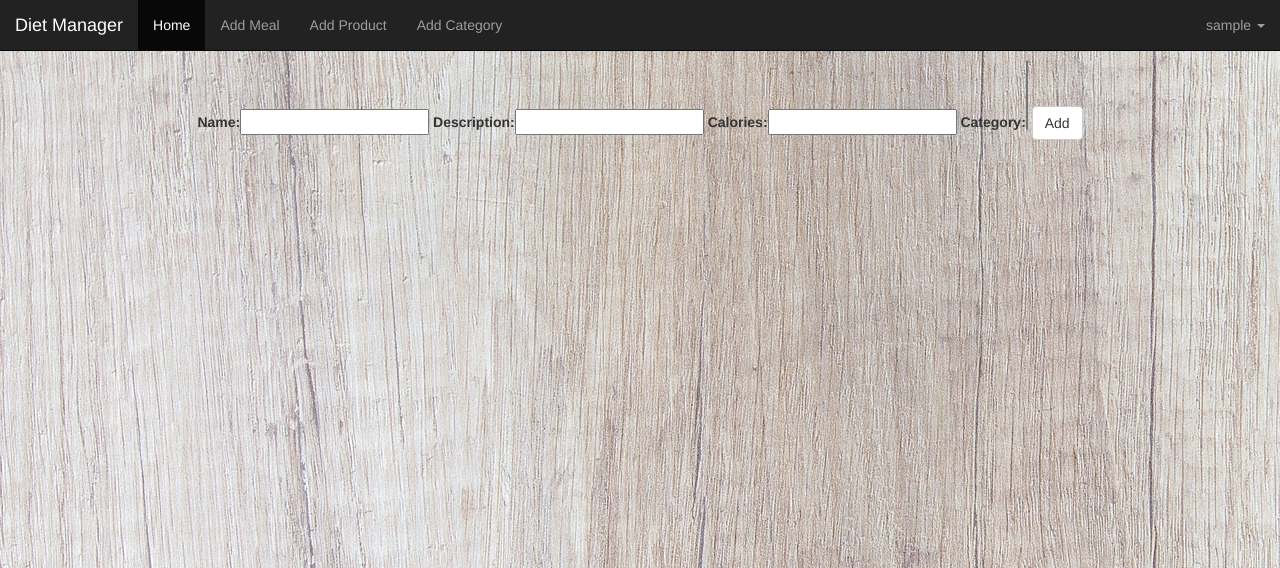
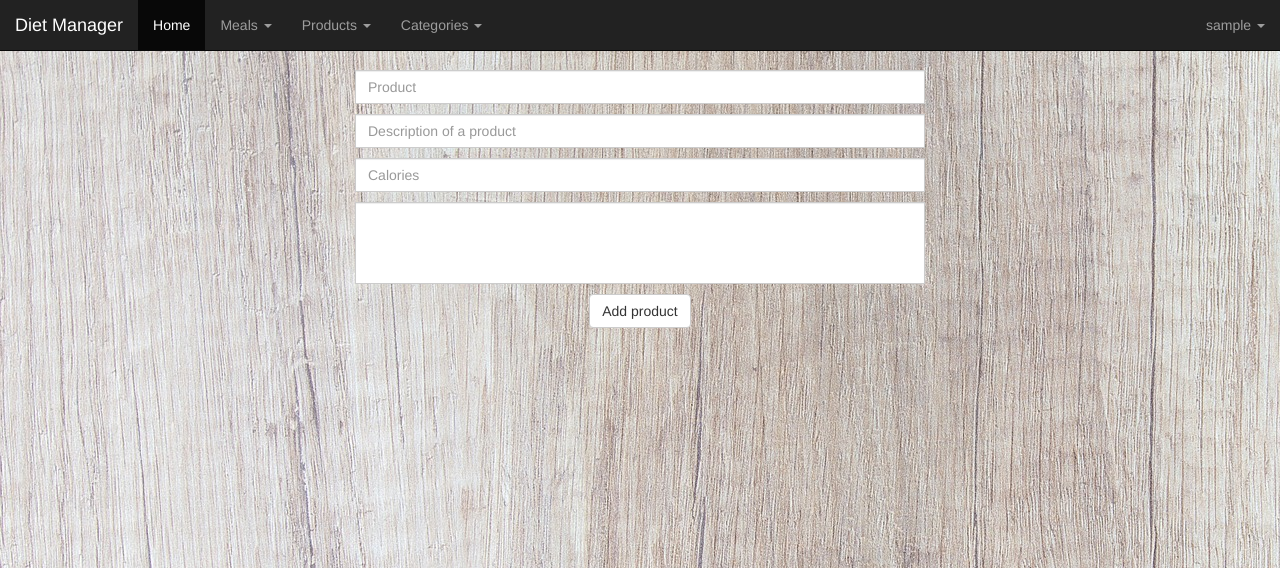
Before and after one commit to Stoiczkow/Diet_Manager, a Django app: page /add_product/ in a window 1280 px wide. Shown: the top 568 px of the page. Run offline with Django 3.2, Linux system fonts and the light colour scheme; the visitor is signed in with stand-in values (Sample User, id 1); data that the repository does not hold is empty; some libraries are stand-ins or nearby versions.

Commit message:
fixed adding product form, changed navbar

```diff
--- a/manager/templates/manager/category_form.html
+++ b/manager/templates/manager/category_form.html
@@ -5,9 +5,9 @@
 <center><form method="POST">
     {{ error }}
     {% csrf_token %}
-    <div class="input-group col-sm-6">
+    <p><div class="input-group col-sm-6">
         {{ form.name }}
-    </div>
+    </div></p>
     <button type="submit" class="btn btn-default ">Add category</button>
 </form></center>
 
--- a/manager/templates/manager/index.html
+++ b/manager/templates/manager/index.html
@@ -16,9 +16,30 @@
                 </div>
                 <ul class="nav navbar-nav">
                   <li class="active"><a href="{% url 'index' %}">Home</a></li>
-                  <li><a href="{% url 'add_meal' %}">Add Meal</a></li>
-                  <li><a href="{% url 'add_product' %}">Add Product</a></li>
-                  <li><a href="{% url 'add_category' %}">Add Category</a></li>
+
+                  <li class="dropdown">
+                      <a class="dropdown-toggle" data-toggle="dropdown" href="#">Meals
+                          <span class="caret"></span></a>
+                          <ul class="dropdown-menu">
+                            <li><a href="{% url 'add_meal' %}">Add meal</a></li>
+                          </ul>
+                  </li>
+
+                  <li class="dropdown">
+                      <a class="dropdown-toggle" data-toggle="dropdown" href="#">Products
+                          <span class="caret"></span></a>
+                          <ul class="dropdown-menu">
+                            <li><a href="{% url 'add_product' %}">Add product</a></li>
+                          </ul>
+                  </li>
+
+                  <li class="dropdown">
+                      <a class="dropdown-toggle" data-toggle="dropdown" href="#">Categories
+                          <span class="caret"></span></a>
+                          <ul class="dropdown-menu">
+                            <li><a href="{% url 'add_category' %}">Add category</a></li>
+                          </ul>
+                  </li>
                 </ul>
                 {% if request.user.is_authenticated %}
                     <ul class="nav navbar-nav navbar-right">
--- a/manager/templates/manager/product_form.html
+++ b/manager/templates/manager/product_form.html
@@ -5,8 +5,19 @@
 <center><form method="POST">
     {{ error }}
     {% csrf_token %}
-    {{ form }}
-    <input type="submit" class="btn btn-default" value="Add">
+    <p><div class="input-group col-sm-6">
+        {{ form.name }}
+    </div></p>
+    <p><div class="input-group col-sm-6">
+        {{ form.description }}
+    </div></p>
+    <p><div class="input-group col-sm-6">
+        {{ form.calories }}
+    </div></p>
+    <p><div class="input-group col-sm-6">
+        {{ form.category }}
+    </div></p>
+    <button type="submit" class="btn btn-default ">Add product</button>
 </form></center>
 
 {% endblock %}
--- a/manager/views.py
+++ b/manager/views.py
@@ -77,6 +77,14 @@ class AddProductView(LoginRequiredMixin, CreateView):
     model = Product
     fields = '__all__'
 
+    def get_form(self):
+        form = super(AddProductView, self).get_form()
+        form.fields['name'].widget = forms.TextInput(attrs={'class':'form-control', 'placeholder':'Product'})
+        form.fields['description'].widget = forms.TextInput(attrs={'class': 'form-control', 'placeholder': 'Description of a product'})
+        form.fields['calories'].widget = forms.NumberInput(attrs={'class': 'form-control', 'placeholder': 'Calories'})
+        form.fields['category'].widget = forms.SelectMultiple(attrs={'class': 'form-control'})
+        return form
+
 
 class AddCategoryView(LoginRequiredMixin, CreateView):
     model = Category
```
Also changed, not shown: manager/templates/manager/meal_form.html (+8 -8 lines).
